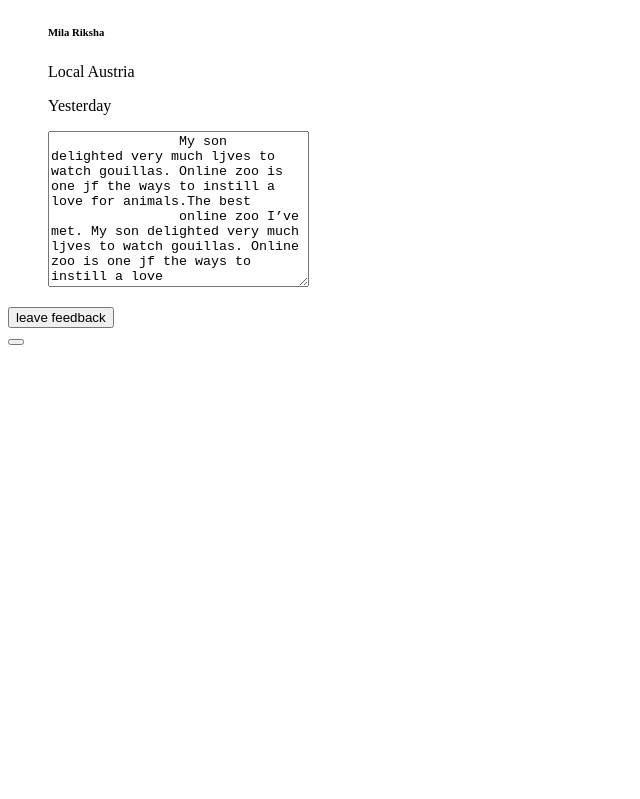
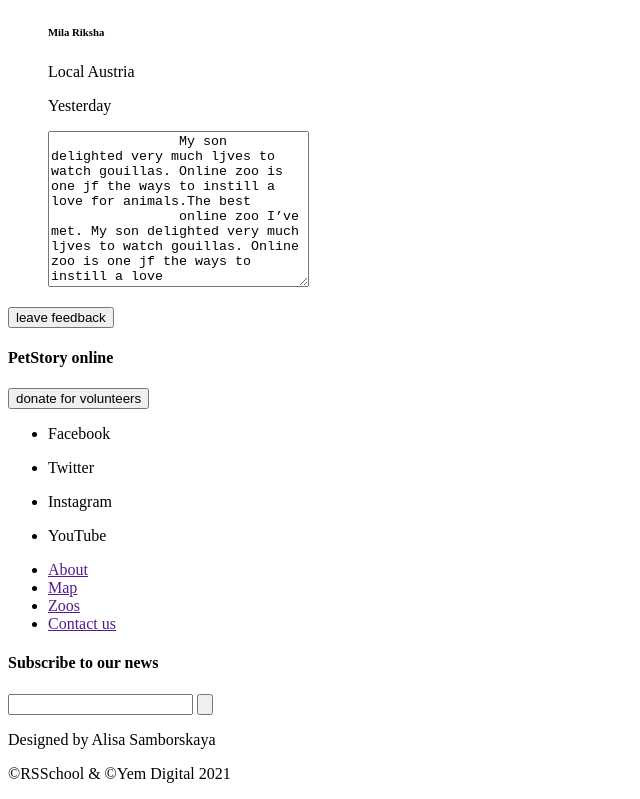
Before and after one commit to dmalenik/online-zoo, a plain HTML site: page pages/desktop_petstory/index.html in a window 1280 px wide. Shown: the part 2542-3341 px from the top of the page, without its empty margins (0-640 px from the left). Before the commit the page ends 2896 px from the top, so only its background shows below. Drawn offline with Linux system fonts and the light colour scheme.

Commit message:
feat: add contents to footer

```diff
--- a/pages/desktop_petstory/index.html
+++ b/pages/desktop_petstory/index.html
@@ -246,11 +246,56 @@
       </section>
     </main>
     <footer>
-      <section class="logo"></section>
-      <button class="btn"></button>
-      <section class="media"></section>
-      <form action="" class="news"></form>
-      <nav class="menu"></nav>
+      <section class="logo">
+        <h4>PetStory online</h4>
+        <div class="bamboo"></div>
+      </section>
+      <button class="donate">donate for volunteers</button>
+      <section class="media">
+        <ul>
+          <li>
+            <div class="icon"></div>
+            <p>Facebook</p>
+          </li>
+          <li>
+            <div class="icon"></div>
+            <p>Twitter</p>
+          </li>
+          <li>
+            <div class="icon"></div>
+            <p>Instagram</p>
+          </li>
+          <li>
+            <div class="icon"></div>
+            <p>YouTube</p>
+          </li>
+        </ul>
+      </section>
+      <nav class="menu">
+        <ul class="menu-items">
+          <li class="menu-item">
+            <a href="" class="about">About</a>
+          </li>
+          <li class="menu-item">
+            <a href="" class="map">Map</a>
+          </li>
+          <li class="menu-item">
+            <a href="" class="zoos">Zoos</a>
+          </li>
+          <li class="menu-item">
+            <a href="" class="contact">Contact us</a>
+          </li>
+        </ul>
+      </nav>
+      <form action="" class="news">
+        <h4>Subscribe to our news</h4>
+        <input type="email" name="" id="">
+        <input type="submit" value="">
+      </form>
+      <section class="credentials">
+        <p class="autor">Designed by Alisa Samborskaya</p>
+        <p class="copyright">©RSSchool & ©Yem Digital 2021</p>
+      </section>
     </footer>
   </div>
 </body>
```
